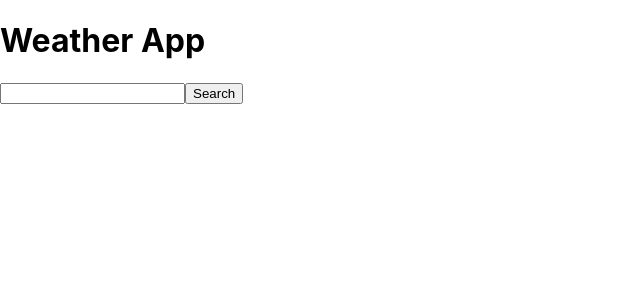
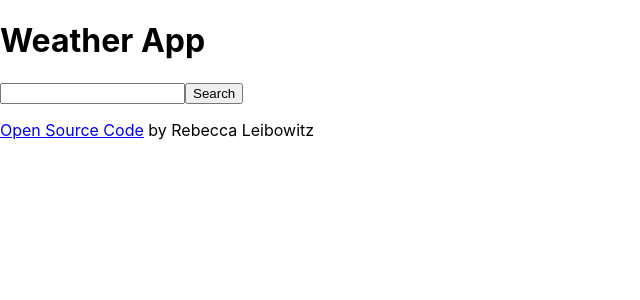
Before and after one commit to RebeccaCL303/weather-react, a React (Create React App) app: page / in a window 1280 px wide. Shown: the top 300 px of the page, without its empty margins (0-640 px from the left). Built offline with nearby package versions, Linux system fonts and the light colour scheme.

Commit message:
added link to repository

```diff
--- a/src/App.js
+++ b/src/App.js
@@ -6,6 +6,12 @@ function App() {
   <div className="App">
    <h1>Weather App</h1>
    <Weather />
+   <p>
+    <a href="https://github.com/BEX-0/weather-react" target="_blank">
+     Open Source Code
+    </a>{" "}
+    by Rebecca Leibowitz
+   </p>
   </div>
  );
 }
```
